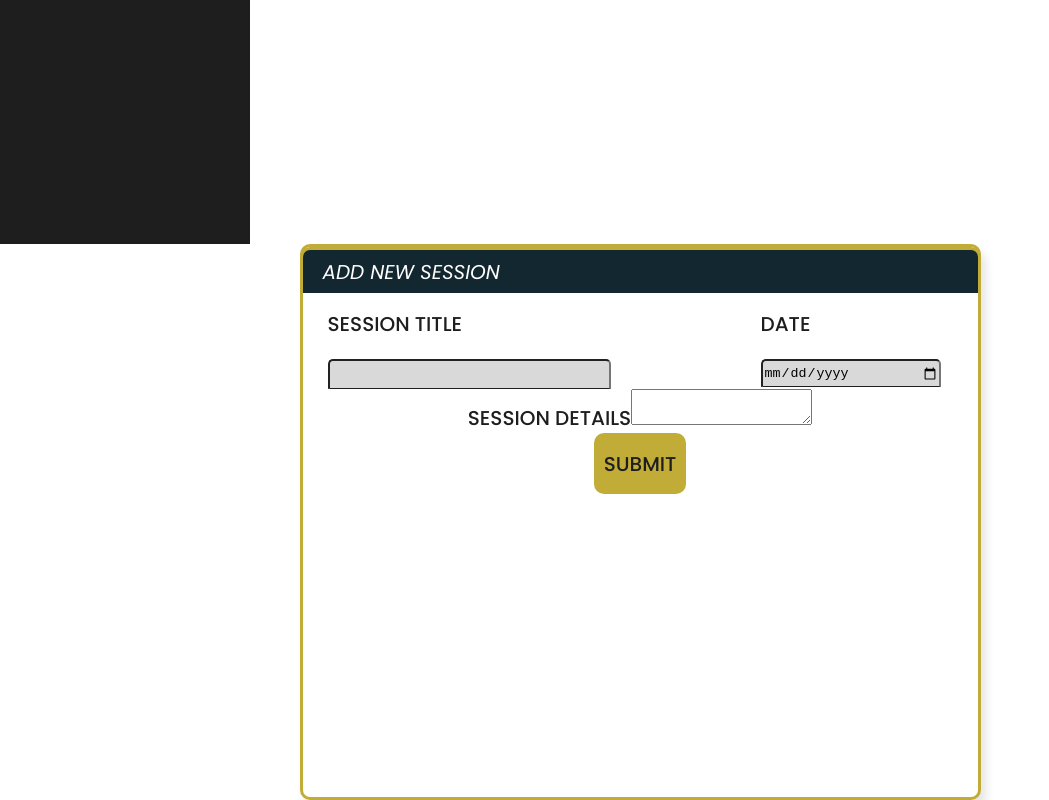
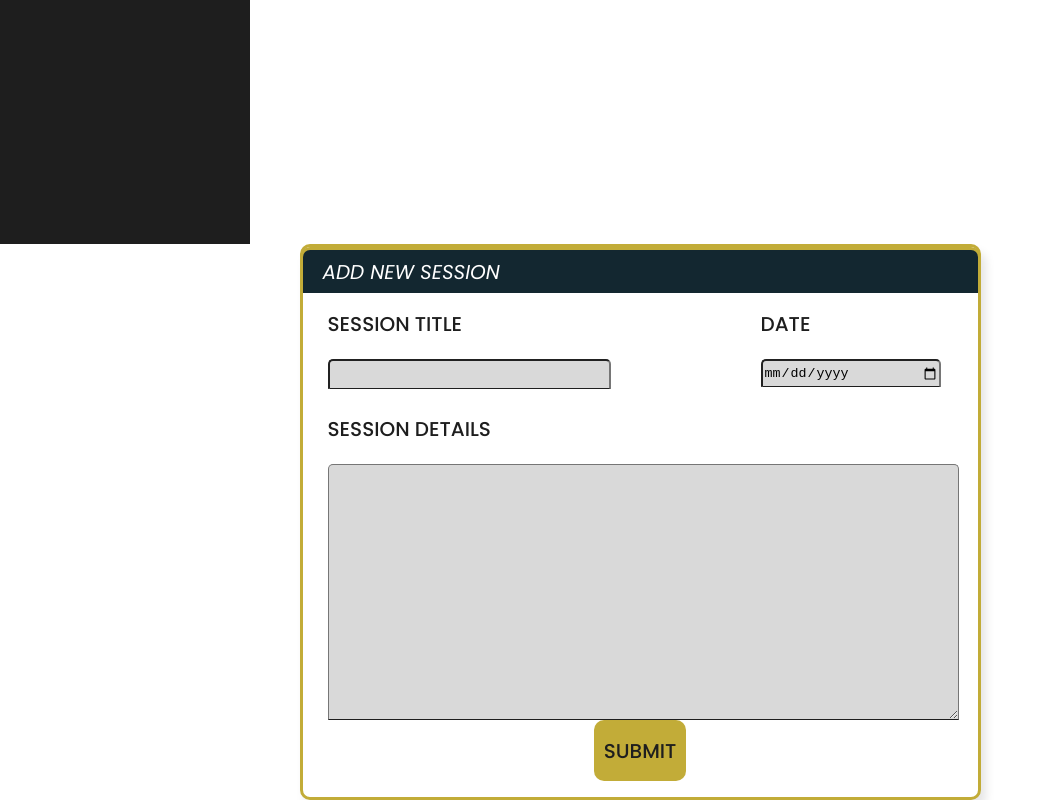
Before and after one commit to alliebourden/fableforge, a React (Vite) app: page /session-editor in a window 1280 px wide. Shown: the part 781-1581 px from the top of the page, without its empty margins (0-1049 px from the left). Built offline with nearby package versions, Linux system fonts and the light colour scheme.

Commit message:
style- session body

```diff
--- a/src/App.css
+++ b/src/App.css
@@ -168,6 +168,23 @@ button {
   margin-top: 20px;
 }
 
+.session-body {
+  display: flex;
+  flex-direction: column;
+  align-self: start;
+  margin-left: 25px;
+  margin-top: 25px;
+}
+
+.session-body textarea {
+  margin-top: 20px;
+  width: 625px;
+  height: 250px;
+  border-radius: 5px 5px 0px 0px;
+  border-bottom: 1px solid #1e1e1e;
+  background: #d9d9d9;
+}
+
 * {
   margin: 0;
 }
```
